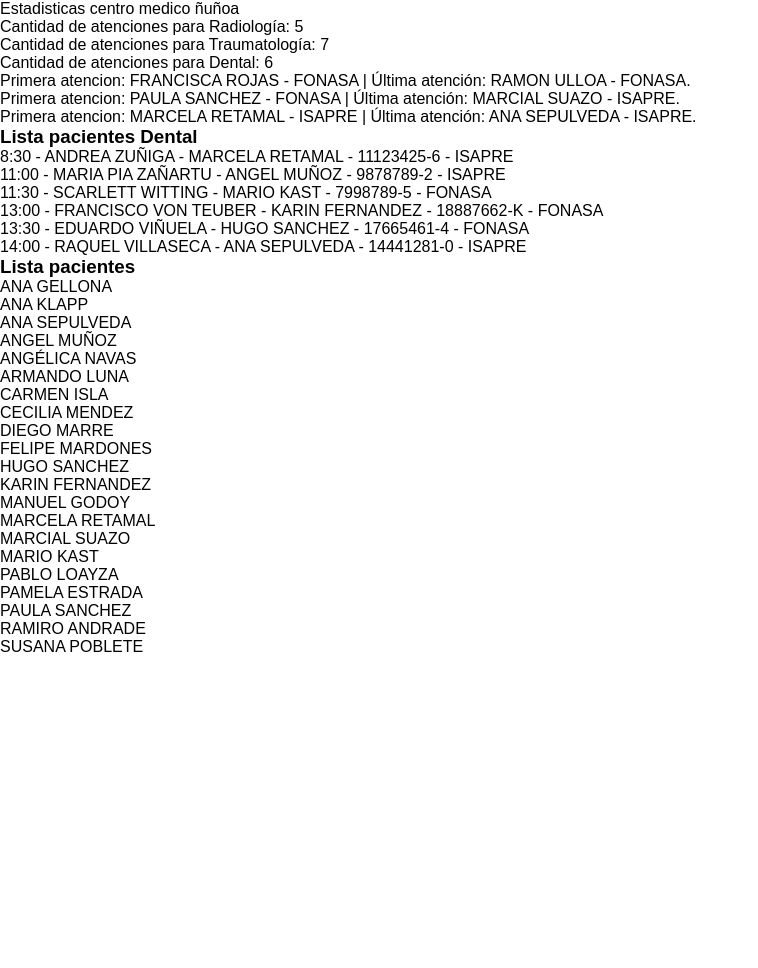
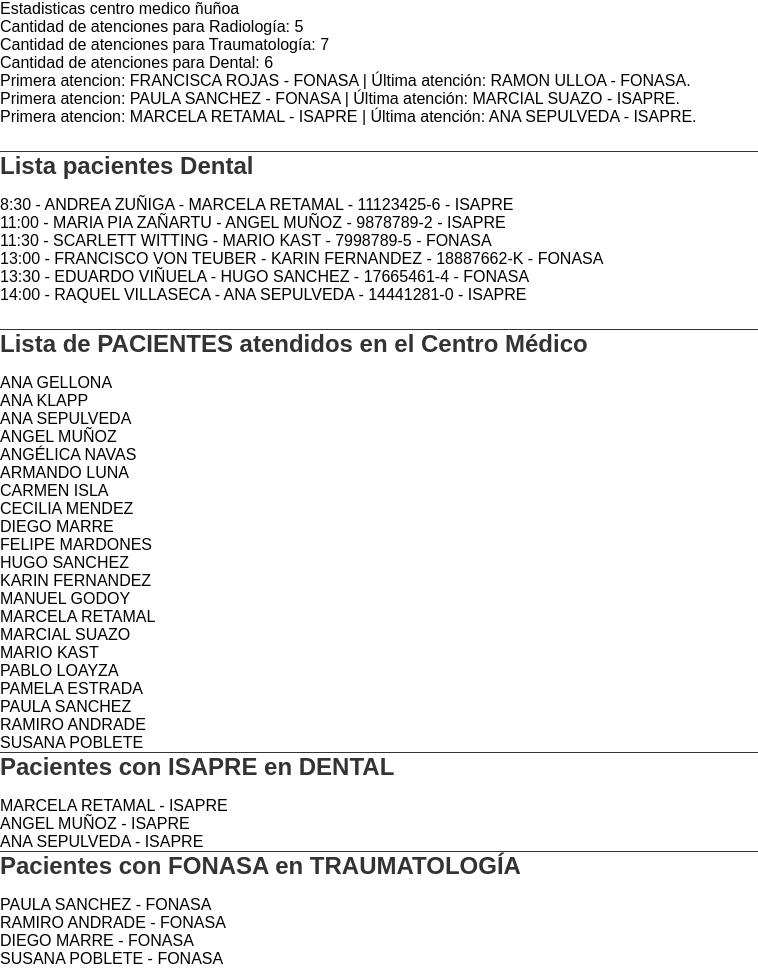
Before and after one commit to cristiandpto23/desafio-uso-de-metodos-con-arrays-y-objetos, a plain HTML site: page index.html in a window 1280 px wide. Shown: the whole page, without its empty margins (0-758 px from the left). Before the commit the page ends 800 px from the top, so only its background shows below. Drawn offline with Linux system fonts and the light colour scheme.

Commit message:
adds fifth requirement - some css style

```diff
--- a/assets/css/style.css
+++ b/assets/css/style.css
@@ -4,3 +4,10 @@
     box-sizing: border-box;
     font-family: 'Poppins', sans-serif;
 }
+h3 {
+    font-size: 1.5rem;
+    font-weight: 600;
+    color: #333;
+    margin-bottom: 1rem;
+    border-top: 1px solid #333;
+}
--- a/assets/js/script.js
+++ b/assets/js/script.js
@@ -29,7 +29,7 @@ let imprimirLista = (lista) => {
     });
     return texto;
 }
-document.write('<h3>Lista pacientes Dental</h3>');
+document.write('<h3 style="margin-top: 25px;">Lista pacientes Dental</h3>');
 document.write(imprimirLista(dental));
 
 
@@ -52,8 +52,33 @@ let imprimirNombres = (lista) => {
     return texto;
 }
 console.log(total)
-document.write('<h3>Lista pacientes</h3>');
+document.write('<h3 style="margin-top: 25px;">Lista de PACIENTES atendidos en el Centro Médico</h3>');
 document.write(imprimirNombres(total));
 
 // Requerimiento CINCO
-//
+// 5. Filtrar pacientes por ISAPRE en la lista de Dental.
+
+let filtrarIsapre = (lista) => {
+    let arregloIsapre = lista.filter((paciente) => paciente.prevision === 'ISAPRE');
+    let texto = '';
+    arregloIsapre.forEach((paciente) => {
+        texto += `<p>${paciente.paciente} - ${paciente.prevision}</p>`;
+    });
+    return texto;
+};
+
+document.write('<h3>Pacientes con ISAPRE en DENTAL</h3>');
+document.write(filtrarIsapre(dental));
+
+// Requerimiento SEIS
+// 6. Filtrar pacientes por FONASA en la lista de Traumatología.
+let filtrarFonasa = (lista) => {
+    let arregloFonasa = lista.filter((paciente) => paciente.prevision === 'FONASA');
+    let texto = '';
+    arregloFonasa.forEach((paciente) => {
+        texto += `<p>${paciente.paciente} - ${paciente.prevision}</p>`;
+    });
+    return texto;
+};
+document.write('<h3>Pacientes con FONASA en TRAUMATOLOGÍA</h3>');
+document.write(filtrarFonasa(traumatologia));
```
